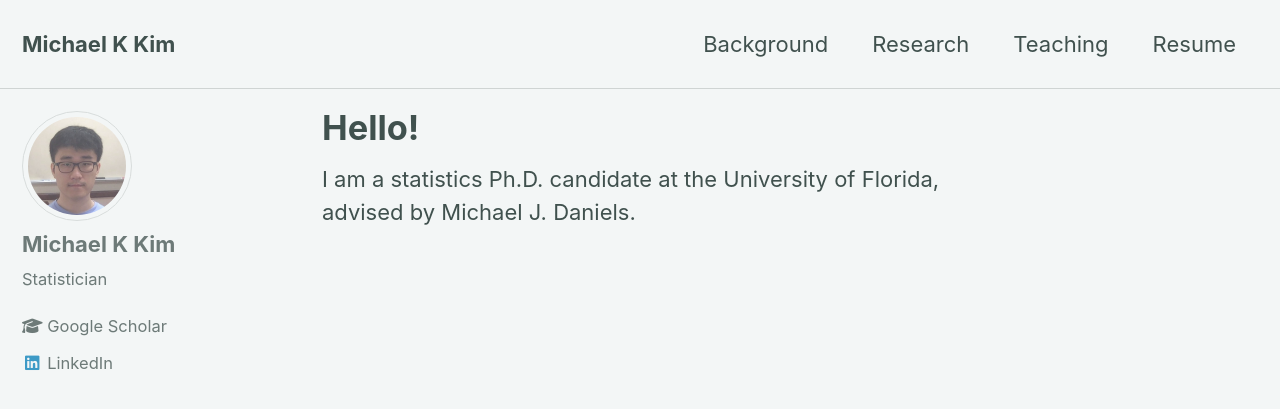
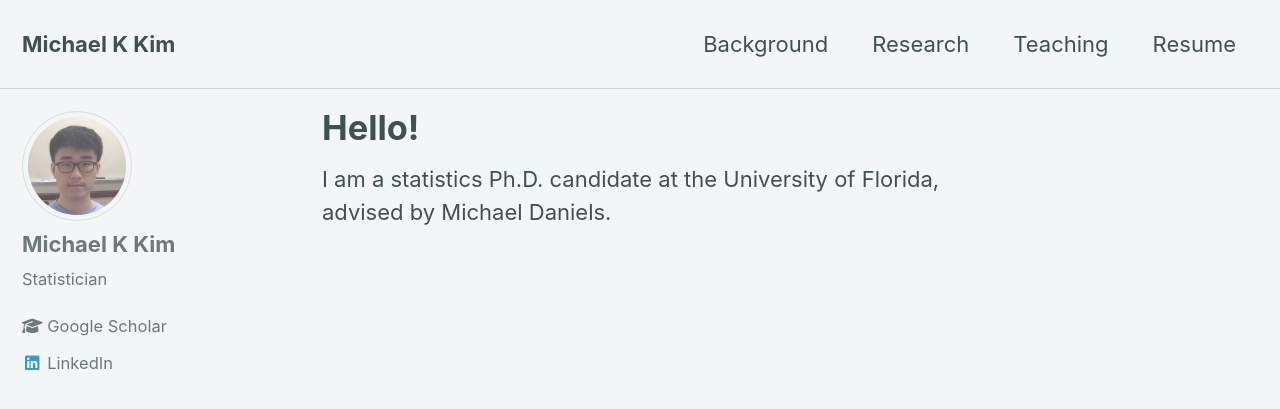
Before and after one commit to michaelkkim/michaelkkim.github.io, a Jekyll site: the page built from index.html, in a window 1280 px wide and 900 px high. Shown: the top 409 px of the window. Built offline with Jekyll 4.4.1, drawn with Linux system fonts in a browser that asks for light colours; cached includes are drawn as plain includes; nearby versions of some CDN libraries; the list of posts is cut into pages by our own code.

```diff
--- a/index.html
+++ b/index.html
@@ -5,5 +5,5 @@ title: "Hello!"
 permalink: /
 ---
 <p>
-I am a statistics Ph.D. candidate at the University of Florida, advised by Michael J. Daniels.
+I am a statistics Ph.D. candidate at the University of Florida, advised by Michael Daniels.
 </p>
```
